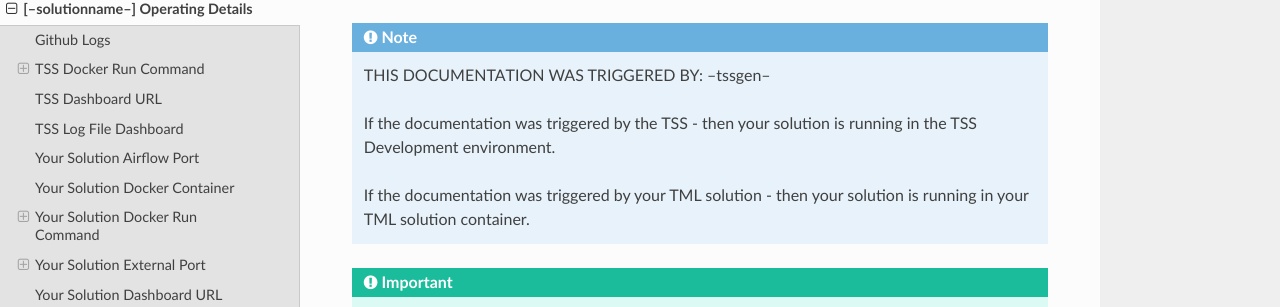
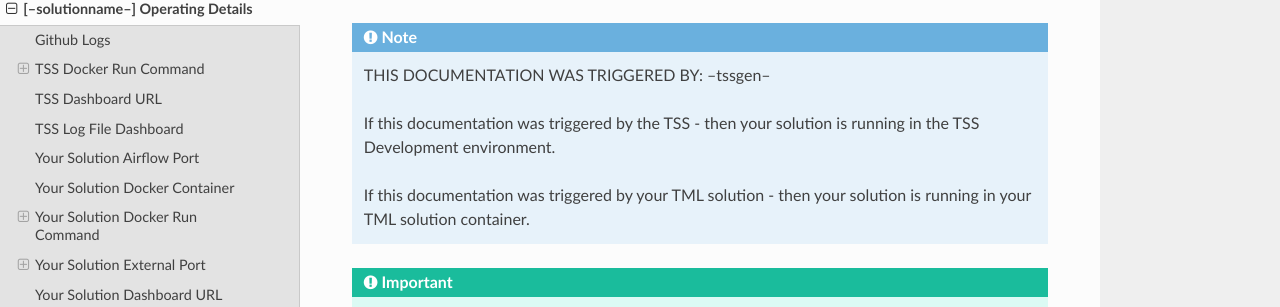
Before and after one commit to vanesalcb06/tssproject2-2b5c, a Sphinx documentation site: the page built from docs/source/operating.rst, in a window 1280 px wide and 900 px high. Shown: the part 137-444 px from the top of the window. Built offline with Sphinx 7.4.7 and the Read the Docs theme 2.0.0, drawn with Linux system fonts in a browser that asks for light colours.

Commit message:
Update operating.rst

```diff
--- a/docs/source/operating.rst
+++ b/docs/source/operating.rst
@@ -4,9 +4,9 @@
 .. note::
    THIS DOCUMENTATION WAS TRIGGERED BY: --tssgen--
 
-   If the documentation was triggered by the TSS - then your solution is running in the TSS Development environment.
+   If this documentation was triggered by the TSS - then your solution is running in the TSS Development environment.
 
-   If the documentation was triggered by your TML solution - then your solution is running in your TML solution container.
+   If this documentation was triggered by your TML solution - then your solution is running in your TML solution container.
 
 .. important::
    These are the operating details for your TML solution.
```
